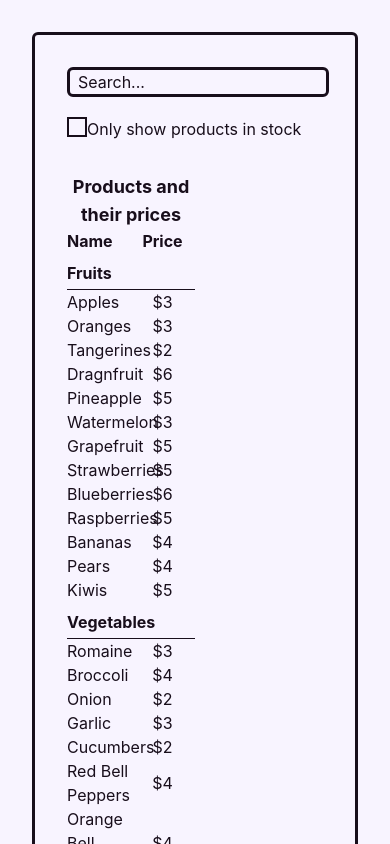
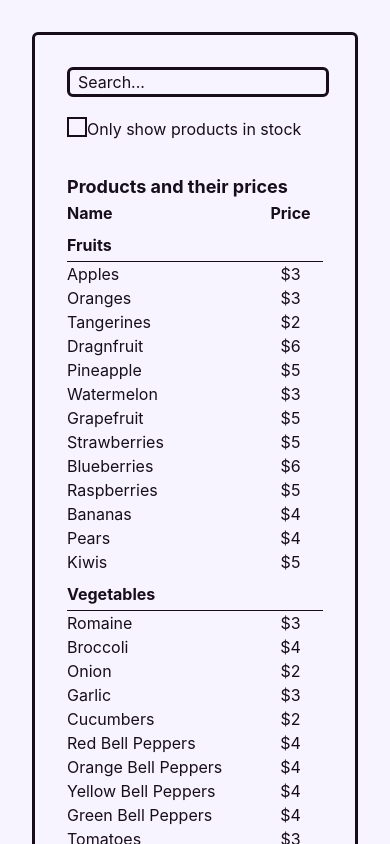
Before and after one commit to syntapy/1_react_quickstart, a React (Vite) app in the folder app/: page / in a window 390 px wide. Shown: the top 844 px of the page. Built offline with nearby package versions, Linux system fonts and the light colour scheme.

Commit message:
fix caption text alignment

```diff
--- a/app/src/components/ProductTable/ProductTable.tsx
+++ b/app/src/components/ProductTable/ProductTable.tsx
@@ -4,6 +4,7 @@ import ProductCategoryRow from "../ProductCategoryRow/index"
 import ProductRow from "../ProductRow/index"
 
 import type { StyleProps } from "../../style.ts"
+import style from "../../style.ts"
 
 type Props = {
   data: ProductData
@@ -12,8 +13,8 @@ type Props = {
 export default function ProductTable(props: Props) {
   const categoriesUsed: any = {};
   return (
-    <table className={"w-1/2 table-fixed " + props.className}>
-      <caption className={"text-lg font-bold"}>Products and their prices</caption>
+    <table className={"w-full lg:w-1/2 table-fixed " + props.className}>
+      <caption className={"text-lg lg:text-center text-left font-bold"}>Products and their prices</caption>
       <thead>
         <tr>
           <th className="text-left">Name</th>
```
